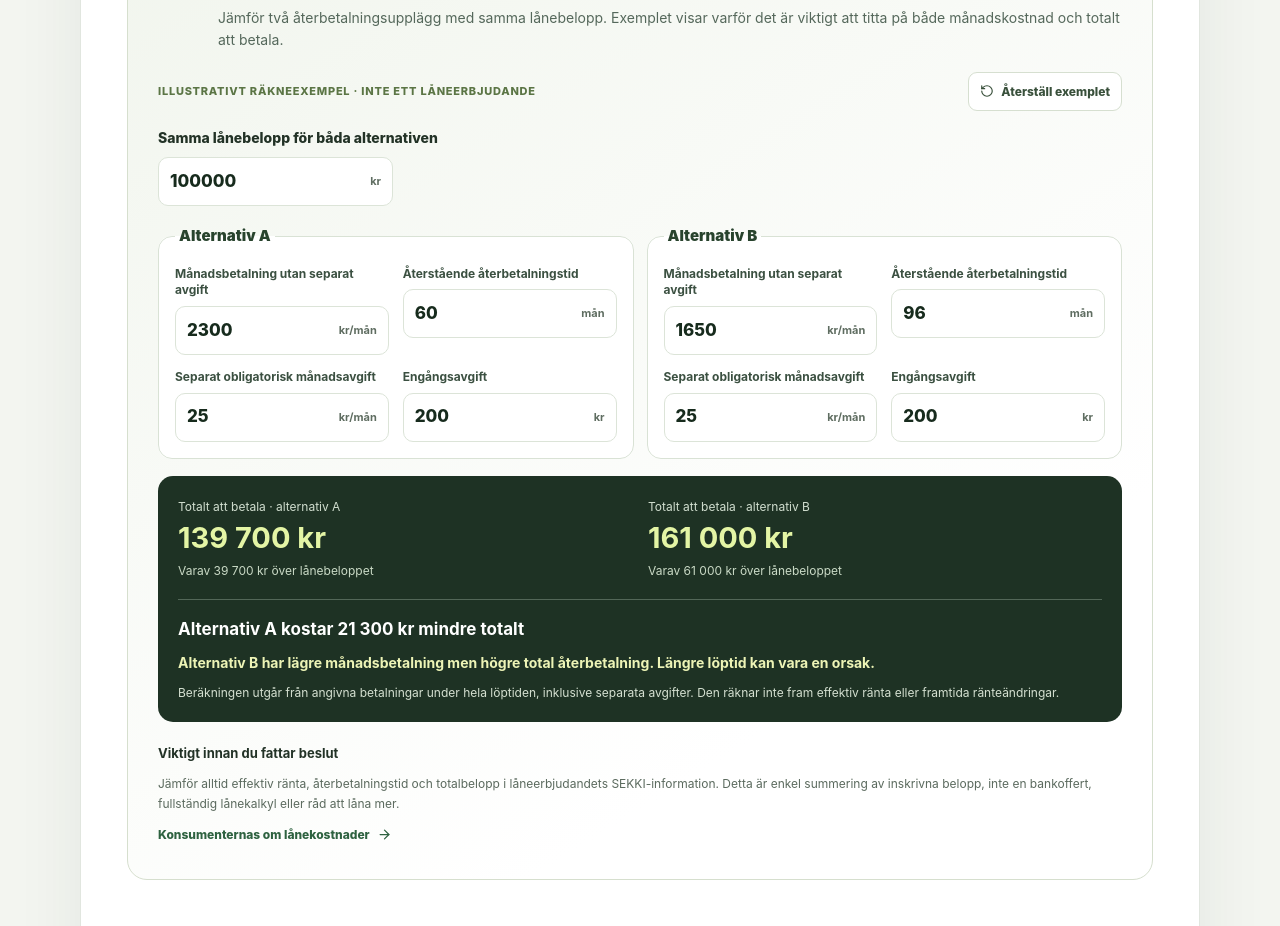
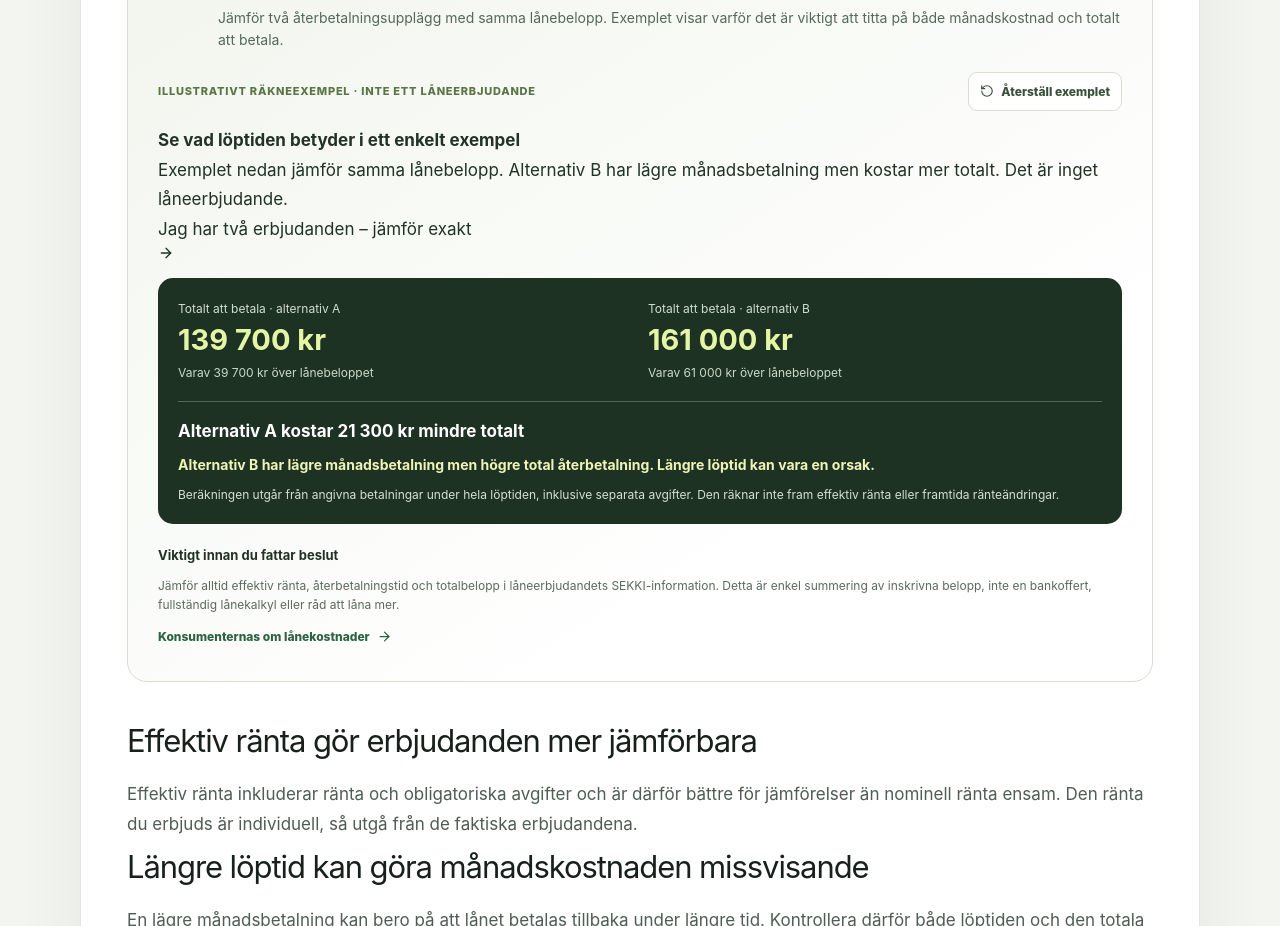
Before and after one commit to arvidlandin-cpu/sankkostnaden, a Next.js app: page /ekonomi/jamfor-privatlan in a window 1280 px wide. Shown: the part 1320-2246 px from the top of the page. Built offline with nearby package versions, Linux system fonts and the light colour scheme.

Commit message:
P5 loan UX: show total-term lesson immediately; optional exact offer fields

```diff
--- a/components/QuotedLoanTotals.tsx
+++ b/components/QuotedLoanTotals.tsx
@@ -14,6 +14,7 @@ export default function QuotedLoanTotals(){
   const [a,setA]=useState<QuotedRepayment>(sampleA);
   const [b,setB]=useState<QuotedRepayment>(sampleB);
   const [changed,setChanged]=useState(false);
+  const [editing,setEditing]=useState(false);
   const tracked=useRef(false);
   const result=useMemo(()=>compareQuotedRepayments(principal,a,b),[principal,a,b]);
 
@@ -32,7 +33,7 @@ export default function QuotedLoanTotals(){
     else setB(previous=>({...previous,[key]:safe}));
   };
   const reset=()=>{
-    setPrincipal(samplePrincipal);setA({...sampleA});setB({...sampleB});setChanged(false);
+    setPrincipal(samplePrincipal);setA({...sampleA});setB({...sampleB});setChanged(false);setEditing(false);
   };
   return <section className={styles.root} data-testid='loan-total-tool' aria-labelledby='loan-total-heading'>
     <div className={styles.head}>
@@ -47,6 +48,13 @@ export default function QuotedLoanTotals(){
       <span>{changed?'DINA INMATNINGAR · KONTROLLERA AVTALSVILLKOREN':'ILLUSTRATIVT RÄKNEEXEMPEL · INTE ETT LÅNEERBJUDANDE'}</span>
       <button type='button' onClick={reset}><RotateCcw size={14}/> Återställ exemplet</button>
     </div>
+    <div className={styles.mode} data-testid='loan-mode-chooser'>
+      <div><strong>{editing?'Räkna med dina egna uppgifter':'Se vad löptiden betyder i ett enkelt exempel'}</strong>
+        <p>{editing?'Ange bara belopp som framgår av faktiska återbetalningsplaner. Kontrollera även effektiv ränta och SEKKI.':'Exemplet nedan jämför samma lånebelopp. Alternativ B har lägre månadsbetalning men kostar mer totalt. Det är inget låneerbjudande.'}</p>
+      </div>
+      {!editing ? <button type='button' onClick={()=>setEditing(true)}>Jag har två erbjudanden – jämför exakt <ArrowRight size={16}/></button> : <button type='button' onClick={()=>setEditing(false)}>Dölj prisfälten</button>}
+    </div>
+    {editing && <>
     <label className={styles.principal}>Samma lånebelopp för båda alternativen
       <div><input type='number' min='1' step='1000' inputMode='numeric' value={principal} onChange={event=>{markChanged();setPrincipal(Math.max(0,Number(event.target.value)||0));}} aria-label='Lånebelopp i kronor'/><span>kr</span></div>
     </label>
@@ -67,6 +75,7 @@ export default function QuotedLoanTotals(){
         </label>
       </fieldset>)}
     </div>
+    </>}
     <div className={styles.result} aria-live='polite'>
       {result?<><div className={styles.breakdown}>
         <div><span>Totalt att betala · alternativ A</span><strong data-testid='loan-a-total'>{money.format(result.a.totalPaid)}</strong><small>Varav {money.format(result.a.loanCost)} över lånebeloppet</small></div>
```
